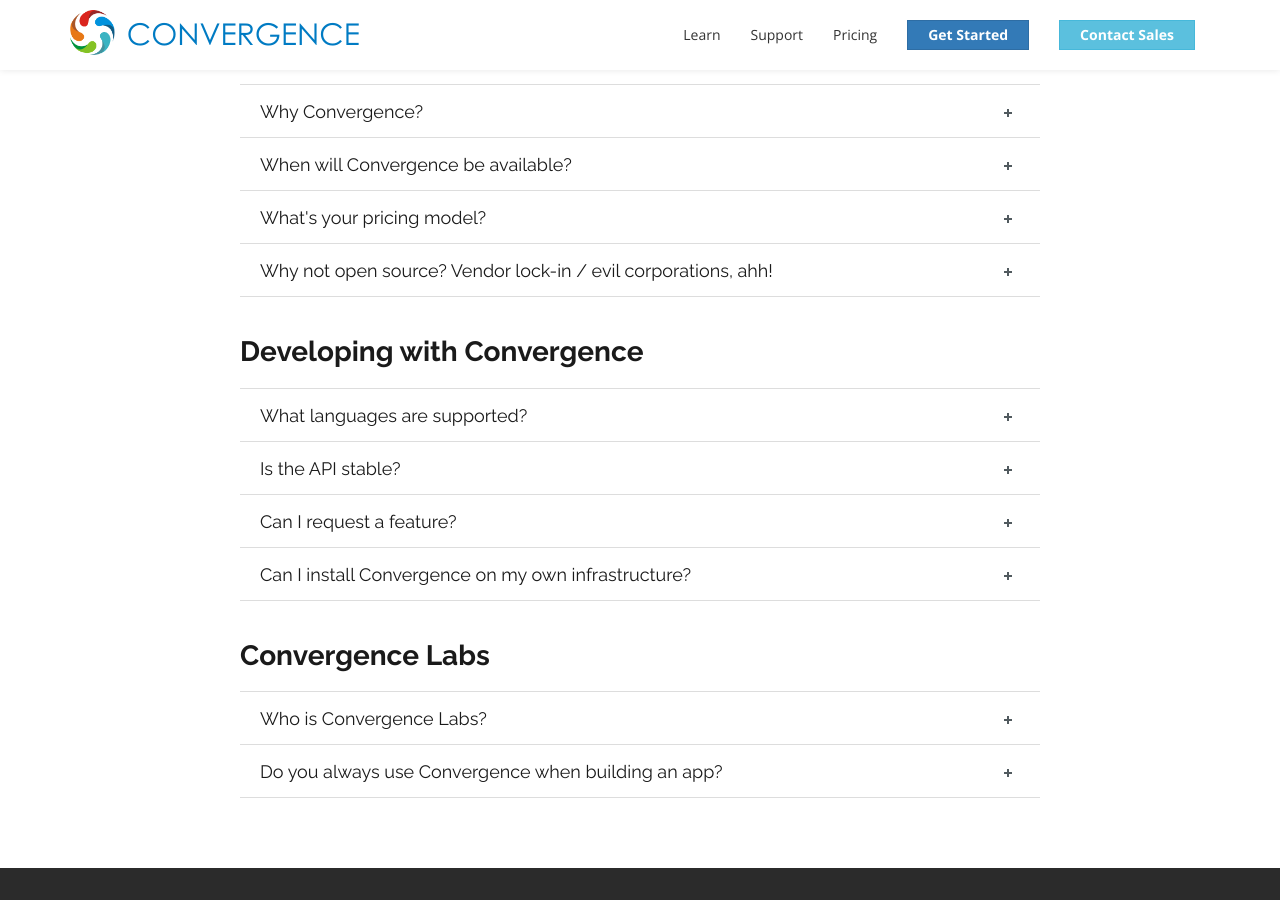
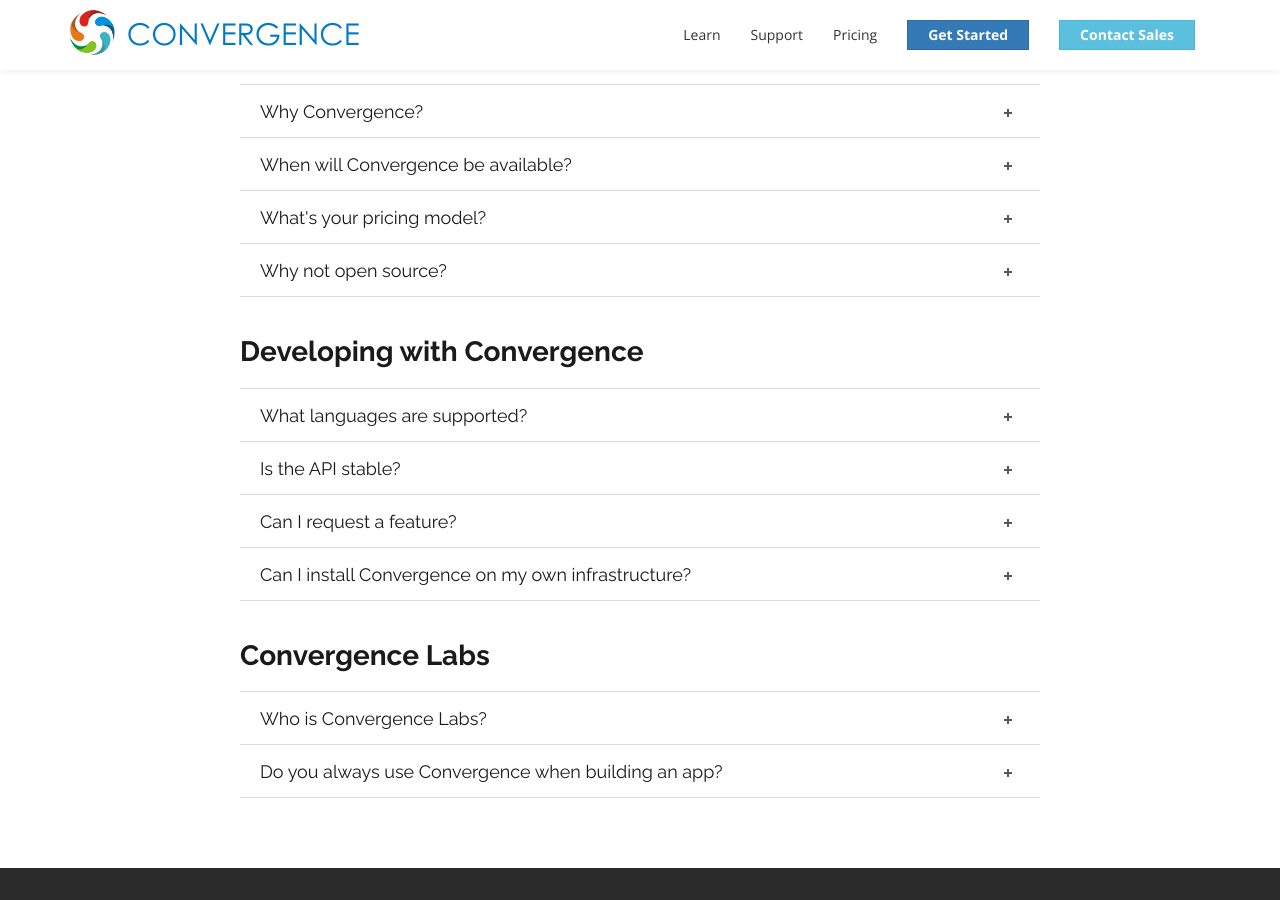
Before and after one commit to convergencelabs/convergence-io, a Jekyll site: the page built from pages/faq.html, in a window 1280 px wide and 900 px high, scrolled down 337 px. Built offline with Jekyll 4.4.1, drawn with Linux system fonts in a browser that asks for light colours.

Commit message:
language

```diff
--- a/_data/faqs.yaml
+++ b/_data/faqs.yaml
@@ -6,7 +6,7 @@
       a: It's available now!  We offer the <a href="https://hub.docker.com/r/convergencelabs/convergence-de">Convergence Development Edition</a> for trial use, and have a few customers already in production.  To be notified of product updates, <a href="https://www.getdrip.com/forms/62786386/submissions/new">go here</a>.
     - q: What's your pricing model?
       a: We offer annual licenses anchored on the average number of monthly collaborative sessions.  Licenses can range from $1,000 / year to $50k and up for 1M total monthly sessions.  All tiers (outside of <em>basic startup</em>) include dedicated support from Convergence Labs. <a href="/contact-sales/">Click here</a> to get in touch with our sales team and figure out a price that works for everyone.
-    - q: Why not open source? Vendor lock-in / evil corporations, ahh!
+    - q: Why not open source?
       a: As senior software engineers overselves, we are intimately familiar with the risks and rewards of relying on both open-source and proprietary software.  Each has its risks (we wrote a bit about them <a href="https://convergencelabs.com/realtime-collaboration-technology-guide/#commercial-vs-open-source">here</a>). Code access can be provided alongside the binary software under certain license arrangements.
 
 - title: Developing with Convergence
```
